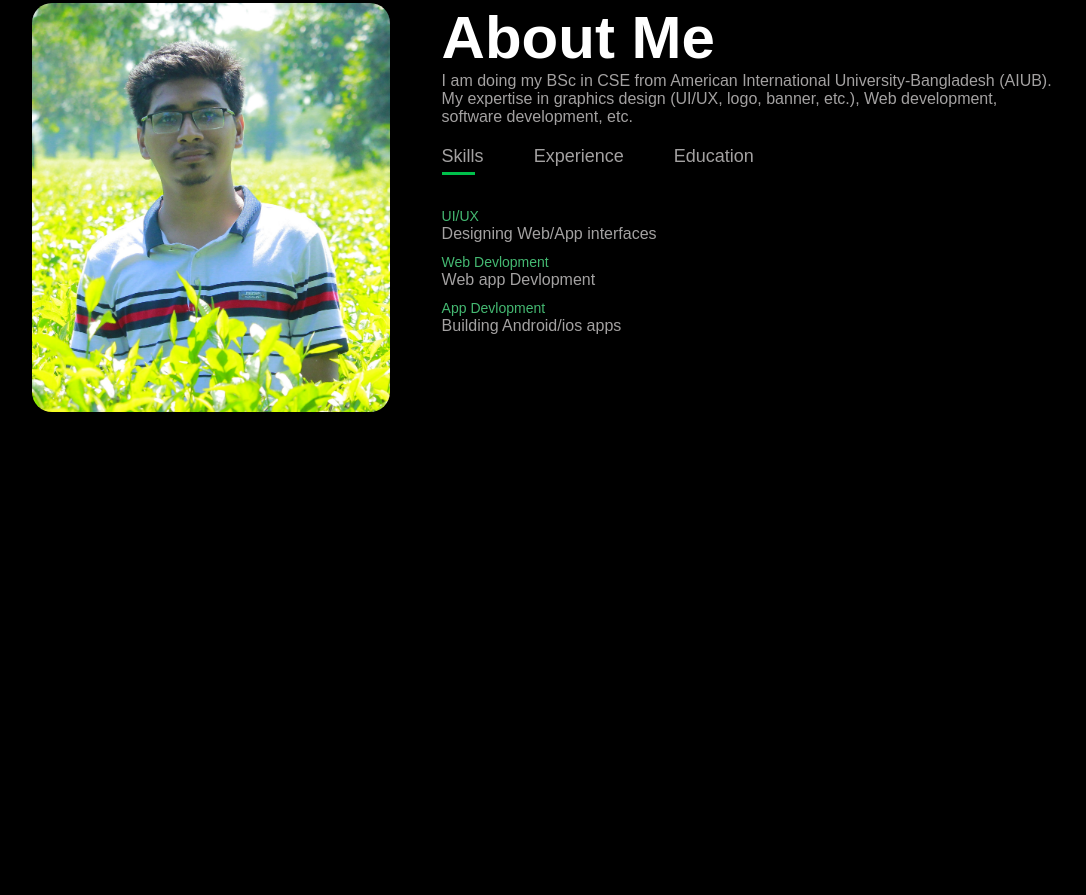
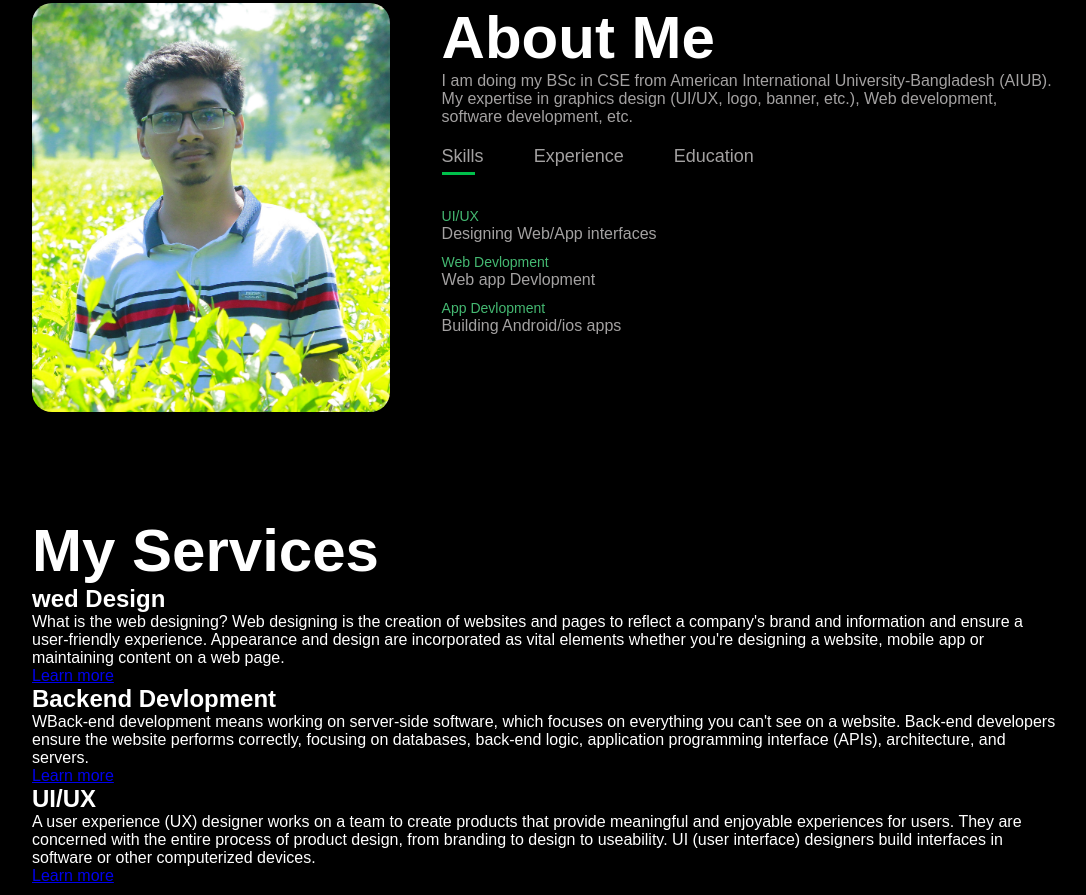
Before and after one commit to sazzadulalambd/Portfolio, a plain HTML site: page index.html in a window 1280 px wide. Shown: the part 887-1782 px from the top of the page, without its empty margins (96-1182 px from the left). Before the commit the page ends 1393 px from the top, so only its background shows below. Drawn offline with Linux system fonts and the light colour scheme.

Commit message:
Update index.html

```diff
--- a/index.html
+++ b/index.html
@@ -8,7 +8,7 @@
     <link href="style.css" rel="stylesheet">
     <script src="script.js"></script>
 
-
+    <link rel="icon" type="image/x-icon" href="/images/logo.png">
     <title>Sazzadul Alam Shawon</title>
   </head>
   <body>
@@ -96,6 +96,38 @@
 </div>
 <!-- About page end -->
 
+<!-- Services page start -->
+<div id="services">
+    <div class="container">
+        <h1 class="Sub-titel">My Services</h1>
+        <div class="services-list">
+            <div>
+
+                <h2> wed Design </h2>
+                <p>What is the web designing?
+                    Web designing is the creation of websites and pages to reflect a company's brand and information and ensure a user-friendly experience. Appearance and design are incorporated as vital elements whether you're designing a website, mobile app or maintaining content on a web page.</p>
+                    <a href="#">Learn more</a>
+            </div>
+
+            <div>
+
+                <h2> Backend Devlopment </h2>
+                <p>WBack-end development means working on server-side software, which focuses on everything you can't see on a website. Back-end developers ensure the website performs correctly, focusing on databases, back-end logic, application programming interface (APIs), architecture, and servers.</p>
+                    <a href="#">Learn more</a>
+            </div>
+
+            <div>
+
+                <h2> UI/UX </h2>
+                <p>A user experience (UX) designer works on a team to create products that provide meaningful and enjoyable experiences for users. They are concerned with the entire process of product design, from branding to design to useability. UI (user interface) designers build interfaces in software or other computerized devices.</p>
+                    <a href="#">Learn more</a>
+            </div>
+
+        </div>
+    </div>
+</div>
+<!-- Services page end -->
+
 
 
   </body>
```
